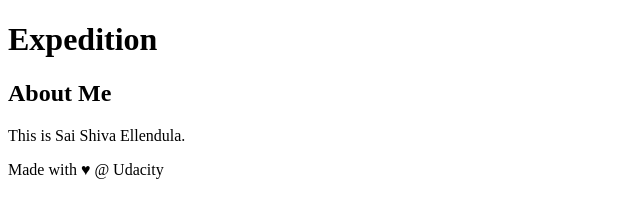
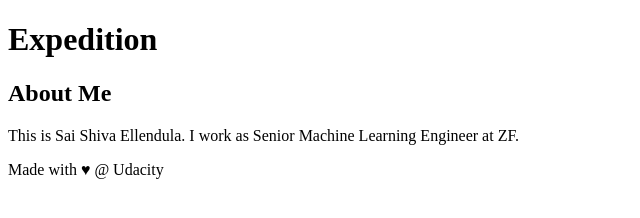
Before and after one commit to saishiva024/Udacity-GIT-Course, a plain HTML site: page index.html in a window 1280 px wide. Shown: the whole page, without its empty margins (0-640 px from the left). Drawn offline with Linux system fonts and the light colour scheme.

Commit message:
Add more content in About Me

```diff
--- a/index.html
+++ b/index.html
@@ -22,7 +22,7 @@
     <aside>
     <h2>About Me</h2>
 
-    <p>This is Sai Shiva Ellendula.</p>
+    <p>This is Sai Shiva Ellendula. I work as Senior Machine Learning Engineer at ZF.</p>
 
     </aside>
 
```
